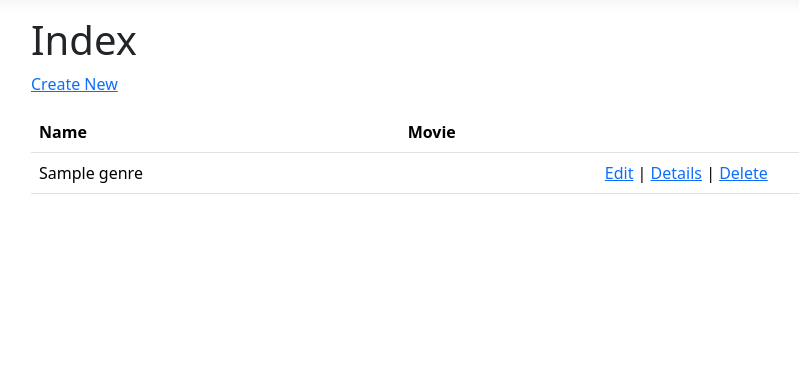
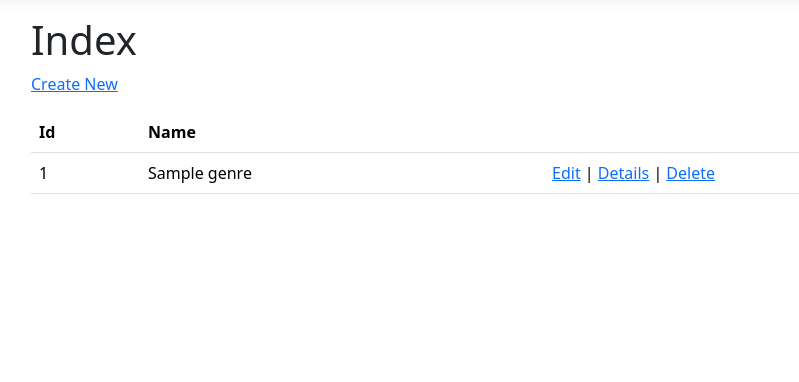
Before and after one commit to BangViet0311/Daily_BangQuocViet, an ASP.NET Core app: page /Genre in a window 1280 px wide. Shown: the part 57-439 px from the top of the page, without its empty margins (51-850 px from the left). Run offline with ASP.NET Core 8, Linux system fonts and the light colour scheme; tables that the repository leaves empty hold one stand-in row (values such as "Sample post"); style sheets or scripts are compiled from the project's sources; the project's own start-up code is not run, and a stand-in starts its controllers and pages.

Commit message:
remove display movie, add display id

```diff
--- a/day6_movie/Views/Genre/Index.cshtml
+++ b/day6_movie/Views/Genre/Index.cshtml
@@ -13,10 +13,10 @@
     <thead>
         <tr>
             <th>
-                @Html.DisplayNameFor(model => model.Name)
+                @Html.DisplayNameFor(model => model.Id)
             </th>
             <th>
-                @Html.DisplayNameFor(model => model.Movie)
+                @Html.DisplayNameFor(model => model.Name)
             </th>
             <th></th>
         </tr>
@@ -25,10 +25,10 @@
 @foreach (var item in Model) {
         <tr>
             <td>
-                @Html.DisplayFor(model => item.Name)
+                @Html.DisplayFor(model => item.Id)
             </td>
             <td>
-                @Html.DisplayFor(model => item.Movie)
+                @Html.DisplayFor(model => item.Name)
             </td>
             <td>
                 <a asp-action="Edit" asp-route-id="@item.Id">Edit</a> |
```
